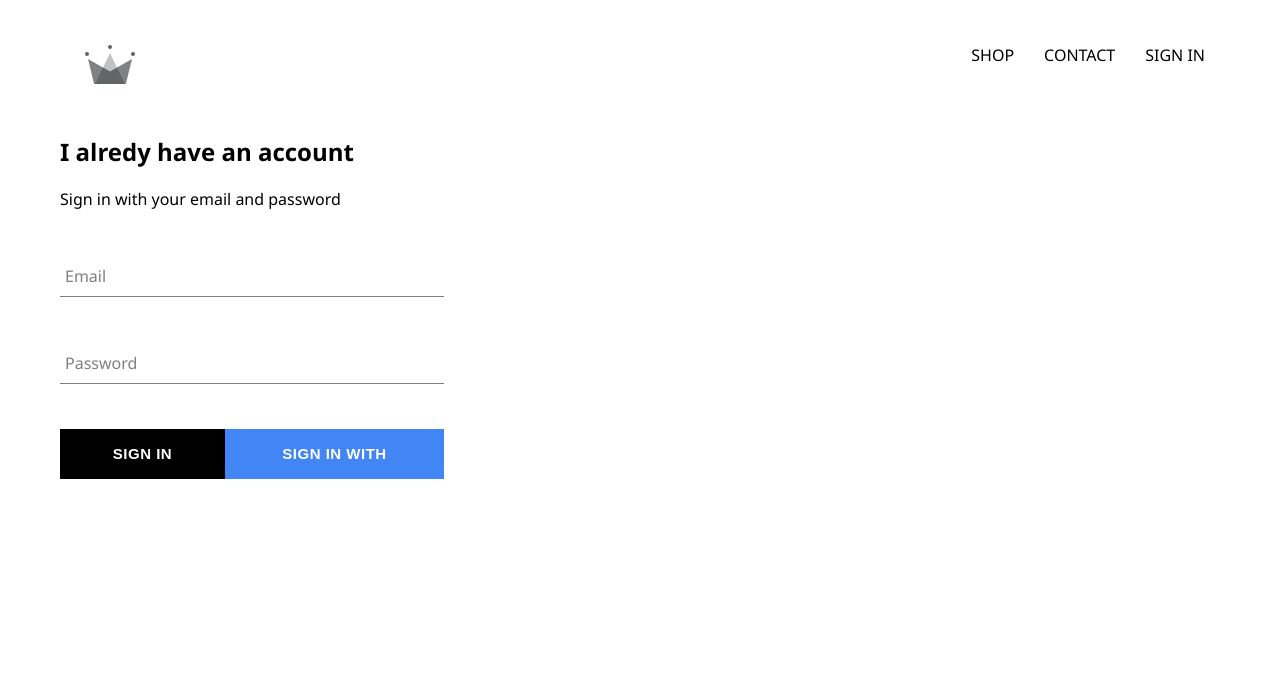
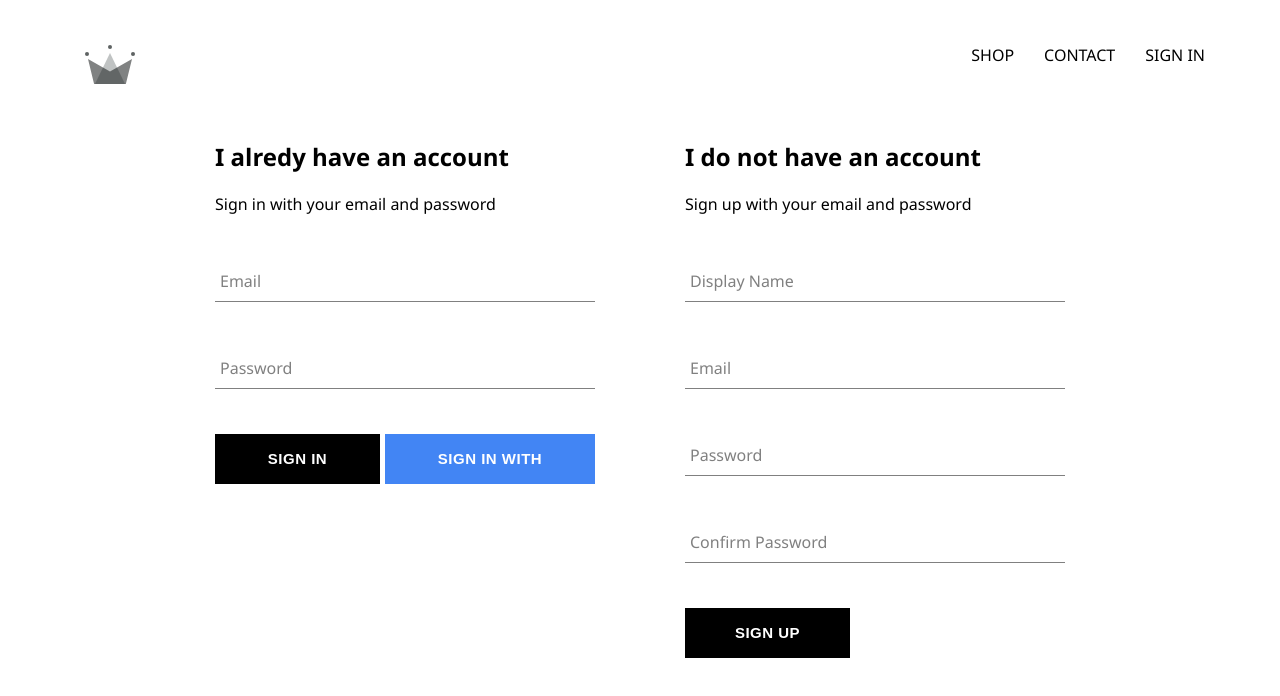
Before and after one commit to KollarMichall/e-shop-context, a React (Create React App) app: page /signin in a window 1280 px wide. Shown: the top 696 px of the page. Built offline with nearby package versions, Linux system fonts and the light colour scheme; no server answers.

Commit message:
new comp. sign up

```diff
--- a/src/App.js
+++ b/src/App.js
@@ -5,16 +5,29 @@ import Shop from './pages/shop/Shop';
 import Header from './components/Header';
 import Login from './pages/login/Login';
 import { useEffect, useState } from 'react';
-import { auth } from './firebase/firebase.utils';
+import { auth, createUseProfileDocument } from './firebase/firebase.utils';
 function App() {
   const [currentUser, setCurrentUser] = useState(null)
 
 
 
   useEffect(() => {
-    auth.onAuthStateChanged(user => {
-      setCurrentUser(user)
+    auth.onAuthStateChanged(async userAuth => {
 
+      if (userAuth) {
+        const userRef = await createUseProfileDocument(userAuth)
+
+        userRef.onSnapshot(snapshot => {
+          setCurrentUser({
+            currentUser: {
+              id: snapshot.id,
+              ...snapshot.data()
+            }
+          })
+        })
+        console.log(currentUser);
+      }
+      setCurrentUser(userAuth)
     })
     return () => {
       auth.onAuthStateChanged(() => {
--- a/src/components/sign-in/sign-in.styles.scss
+++ b/src/components/sign-in/sign-in.styles.scss
@@ -1,5 +1,5 @@
 .sign-in {
-    width: 30vw;
+    width: 380px;
     display: flex;
     flex-direction: column;
 
@@ -7,4 +7,7 @@
         display: flex;
         justify-content: space-between;
     }
+    .custom-button.google-signin {
+        margin-left: 5px;
+    }
 }
--- /dev/null
+++ b/src/components/sign-up/SignUp.jsx
@@ -0,0 +1,70 @@
+
+import React, { Component } from 'react'
+import CustomButton from '../custom-button/CustomButton'
+import FormInput from '../form-input/FormInput'
+import { auth, createUseProfileDocument } from '../../firebase/firebase.utils'
+import './sign-up.styles.scss'
+
+class SignUp extends Component {
+    constructor(props) {
+        super(props)
+
+        this.state = {
+            displayName: '',
+            email: '',
+            password: '',
+            confirmPassword: ''
+        }
+
+    }
+    handelSubmit = async e => {
+        e.preventDefault()
+        const {displayName, email, password, confirmPassword} = this.state
+
+        if (password !== confirmPassword) {
+            alert("password don't match")
+            return
+
+        }
+        try {
+            const {user} = await auth.createUserWithEmailAndPassword(email, password)
+
+           await createUseProfileDocument(user, {displayName})
+        } catch (error) {
+            console.error(error)
+        }
+        this.setState({ displayName:'', email: '', password: '', confirmPassword: ''})
+    }
+    handleChange = e => {
+        e.preventDefault()
+        const { value, name } = e.target
+        this.setState({ [name]: value})
+    }
+
+
+    render() {
+        return (
+            <div className='sign-up'>
+                <h2>I do not have an account</h2>
+                <span>Sign up with your email and password</span>
+
+                <form className='sign-up-form' onSubmit={this.handelSubmit}>
+                    <FormInput handleChange={this.handleChange} name='displayName' label='Display Name' value={this.displayName} type='text' required/>
+                    <FormInput handleChange={this.handleChange} name='email' label='Email' value={this.email} type='email' required/>
+
+                    <FormInput handleChange={this.handleChange} name='password' label='Password' value={this.password} type='password' />
+                    <FormInput handleChange={this.handleChange} name='confirmPassword' label='Confirm Password' value={this.confirmPassword} type='password' />
+
+
+                        <CustomButton type="submit" value="Submit Form">Sign Up</CustomButton>
+
+                </form>
+
+            </div>
+        )
+    }
+}
+
+
+
+export default SignUp
--- /dev/null
+++ b/src/components/sign-up/sign-up.styles.scss
@@ -0,0 +1,5 @@
+.sign-up {
+    display: flex;
+    flex-direction: column;
+    width: 380px;
+}
--- a/src/firebase/firebase.utils.js
+++ b/src/firebase/firebase.utils.js
@@ -15,6 +15,32 @@ const firebaseConfig = {
 
   firebase.initializeApp(firebaseConfig)
 
+  export const createUseProfileDocument = async (userAuth, additionalData) => {
+    if(!userAuth) return
+
+    const userRef = firestore.doc(`users/${userAuth.uid}`)
+
+    const snapShot = await userRef.get()
+
+    if (!snapShot.exists) {
+      const { displayName, email} = userAuth
+      const createdAt = new Date()
+
+      try {
+        await userRef.set({
+          displayName,
+          email,
+          createdAt,
+          ...additionalData
+        })
+      } catch (error) {
+        console.error(error)
+      }
+
+    }
+    return userRef
+  }
+
   export const auth = firebase.auth()
   export const firestore = firebase.firestore()
 
--- a/src/pages/login/Login.jsx
+++ b/src/pages/login/Login.jsx
@@ -1,5 +1,6 @@
 import React from 'react'
 import SignIn from '../../components/sign-in/SignIn'
+import SignUp from '../../components/sign-up/SignUp'
 import './login.styles.scss'
 
 
@@ -7,6 +8,7 @@ const Login = () => {
     return (
         <div className="login">
             <SignIn/>
+            <SignUp/>
         </div>
     )
 }
--- a/src/pages/login/login.styles.scss
+++ b/src/pages/login/login.styles.scss
@@ -0,0 +1,6 @@
+.login {
+    width: 850px;
+    display: flex;
+    justify-content: space-between;
+    margin: 30px auto;
+}
```
